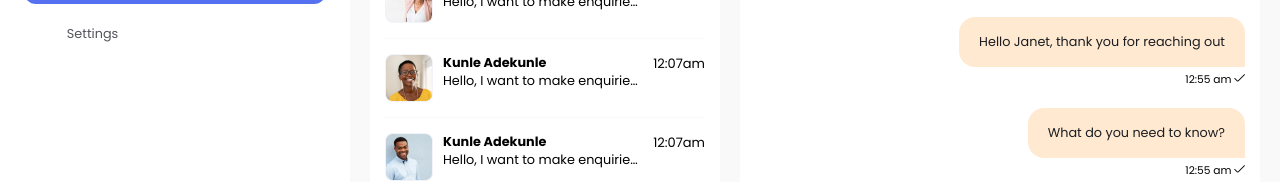
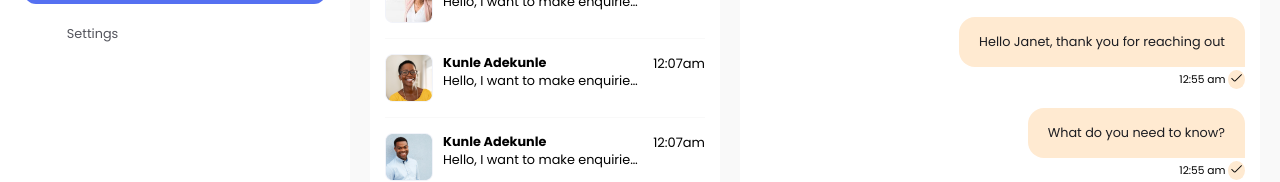
Before and after one commit to Im-Hassan-wd/metrix, a React (Create React App) app: page /chats in a window 1280 px wide. Shown: the part 627-809 px from the top of the page. Built offline with nearby package versions, Linux system fonts and the light colour scheme; some icons are missing.

Commit message:
working on chats

```diff
--- a/src/App.js
+++ b/src/App.js
@@ -1,4 +1,9 @@
-import { BrowserRouter as Router, Switch, Route } from "react-router-dom";
+import {
+  BrowserRouter as Router,
+  Switch,
+  Route,
+  Redirect,
+} from "react-router-dom";
 import { useEffect, useState } from "react";
 
 // pages
@@ -56,6 +61,9 @@ function App() {
             <Route path="/chats">
               <Chat />
             </Route>
+            <Route path="/*">
+              <Redirect to="/" />
+            </Route>
           </Switch>
         </div>
       </Router>
--- a/src/index.css
+++ b/src/index.css
@@ -5,6 +5,8 @@
 
 :root {
   --primary: #5570f1;
+  --secondary: #ffead1;
+  --black-100: #1c1d22;
   --black-60: #45464e;
   --black-50: #53545c;
   --black-30: #8b8d97;
--- a/src/pages/chats/Chat.css
+++ b/src/pages/chats/Chat.css
@@ -118,16 +118,21 @@
 .message-content small {
   margin-top: 5px;
 }
+.message-content i {
+  background: var(--secondary);
+  border-radius: 50%;
+  padding: 2px 3px;
+}
 .message-content.owner {
   align-items: flex-end;
 }
 .message-content.owner p {
-  background: #ffead1;
-  color: #1c1d22;
+  background: var(--secondary);
+  color: var(--black-100);
   border-radius: 16px 16px 0 16px;
 }
 .message-content.owner span {
-  background: #ffead1;
+  background: var(--secondary);
   width: 15px;
   height: 15px;
   border-radius: 50%;
```
